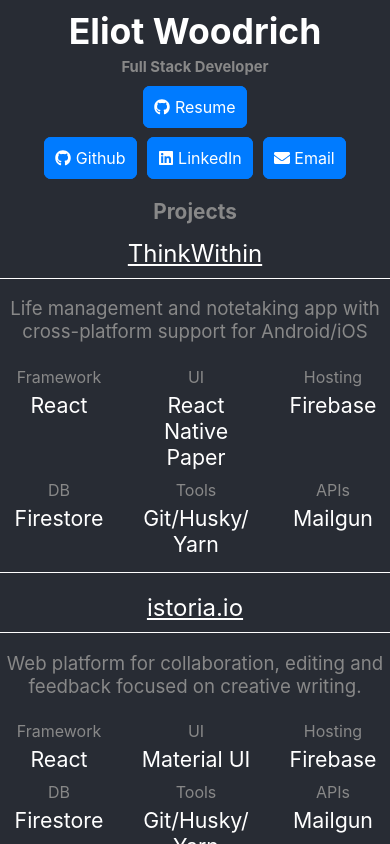
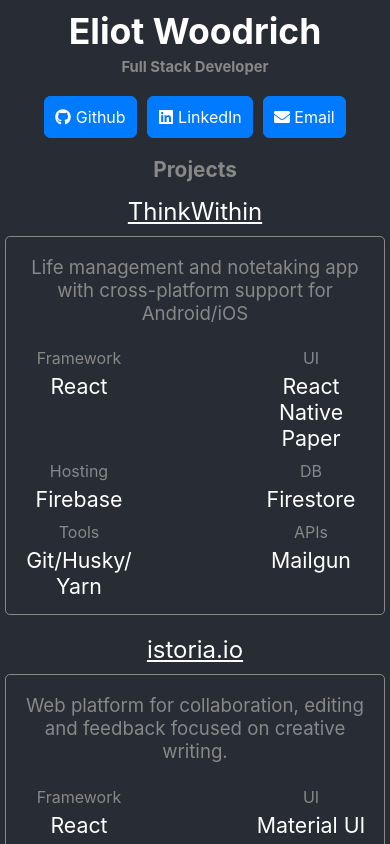
Before and after one commit to ekwoodrich/ekwoodrich.com, a React (Create React App) app: page / in a window 390 px wide. Shown: the top 844 px of the page. Built offline with nearby package versions, Linux system fonts and the light colour scheme.

Commit message:
Made CSS more mobile friendly.

```diff
--- a/src/App.css
+++ b/src/App.css
@@ -13,6 +13,10 @@
   text-decoration: none;
   font-size: 12pt;
   margin: 5px;
+}
+.projectsHeading {
+  margin-top: 0;
+  padding-top: 0;
 }
 .buttonLine {
   margin: 20px;
@@ -68,6 +72,7 @@
 
 .projectItemContainer {
   max-width: 420px;
+
   margin-top: 15px;
 }
 .projectItemTech {
@@ -75,7 +80,7 @@
   margin-bottom: 20px;
 }
 .projectItemBox {
-  border: 1px solid white;
+  border: 1px solid #888;
   border-radius: 5px;
   padding-left: 10px;
   padding-right: 10px;
@@ -83,6 +88,8 @@
   margin: 0;
   margin-top: 10px;
   margin-bottom: 20px;
+  margin-left: 5px;
+  margin-right: 5px;
 }
 .projectItemBox p {
   font-size: 14pt;
@@ -95,11 +102,10 @@
   font-size: 18pt;
 }
 .projectTechBox {
-  width: 400px;
   align-content: space-between;
   display: flex;
   flex-wrap: wrap;
-
+  width: 3807x;
   justify-content: space-between;
   margin-top: 10px;
 }
--- a/src/screens/HomeScreen.js
+++ b/src/screens/HomeScreen.js
@@ -24,11 +24,12 @@
     <div className="">
       <h1>Eliot Woodrich</h1>
       <h5 id="schoolInfo">Full Stack Developer</h5>
-      <div class="buttonLine">
+      {/* <div class="buttonLine">
         <LinkButton url="https://storage.googleapis.com/ekwoodrich/EliotWoodrichLinkedIn.pdf">
           <FaGithub /> Resume
         </LinkButton>
-      </div>
+      </div> */}
+      <div class="buttonLine">
         <div class="linkItem">
           <LinkButton url="https://github.com/ekwoodrich">
             <FaGithub /> Github
@@ -40,6 +41,7 @@
             <FaEnvelope /> Email{' '}
           </LinkButton>
         </div>
+      </div>
       <ProjectsScreen />
     </div>
   );
--- a/src/screens/ProjectsScreen.js
+++ b/src/screens/ProjectsScreen.js
@@ -4,11 +4,11 @@
 function ProjectsScreen(props) {
   return (
     <div>
-      <h3>Projects</h3>
+      <h3 className="projectsHeading">Projects</h3>
       <ProjectItem
         name="ThinkWithin"
         description="Life management and notetaking app with cross-platform support for Android/iOS "
-        url="https://thinkwithin.app"
+        url="https://github.com/ekwoodrich/thinkwithin"
         gitUrl="https://github.com/ekwoodrich/thinkwithin"
         techList={[
           ['Framework', 'React'],
@@ -35,7 +35,7 @@
       <ProjectItem
         name="python-netsurv"
         description="Python library for configuring a wide range of IP cameras which use the NETsurveillance ActiveX plugin. Available on PyPI."
-        url="https://istoria.io"
+        url="https://github.com/sofia-netsurv/python-netsurv/blob/master/netsurv/dvrip.py"
         techList={[
           ['Language', 'Python 3'],
           ['Tools', 'Git/Husky/ pip'],
```
Lines whose indentation alone changed are shown as unchanged.
